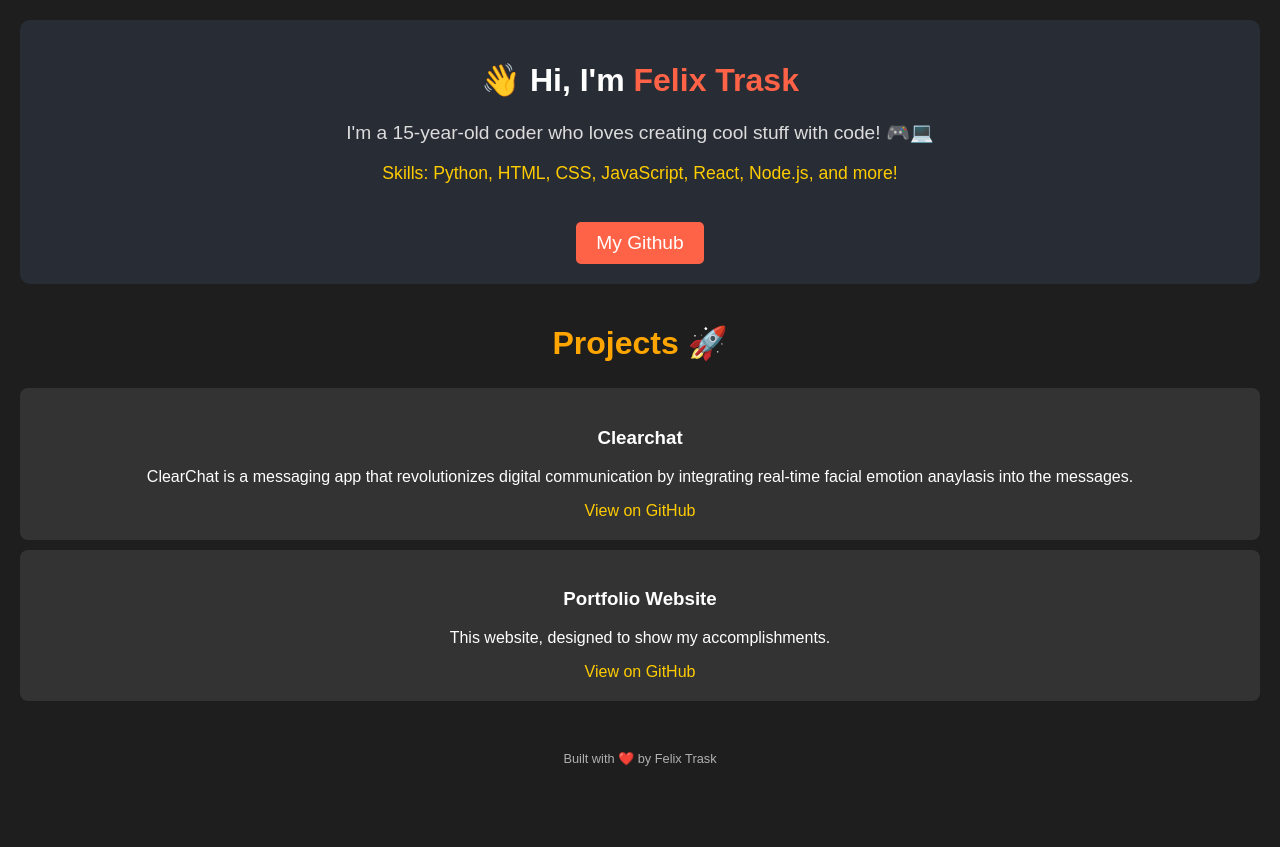
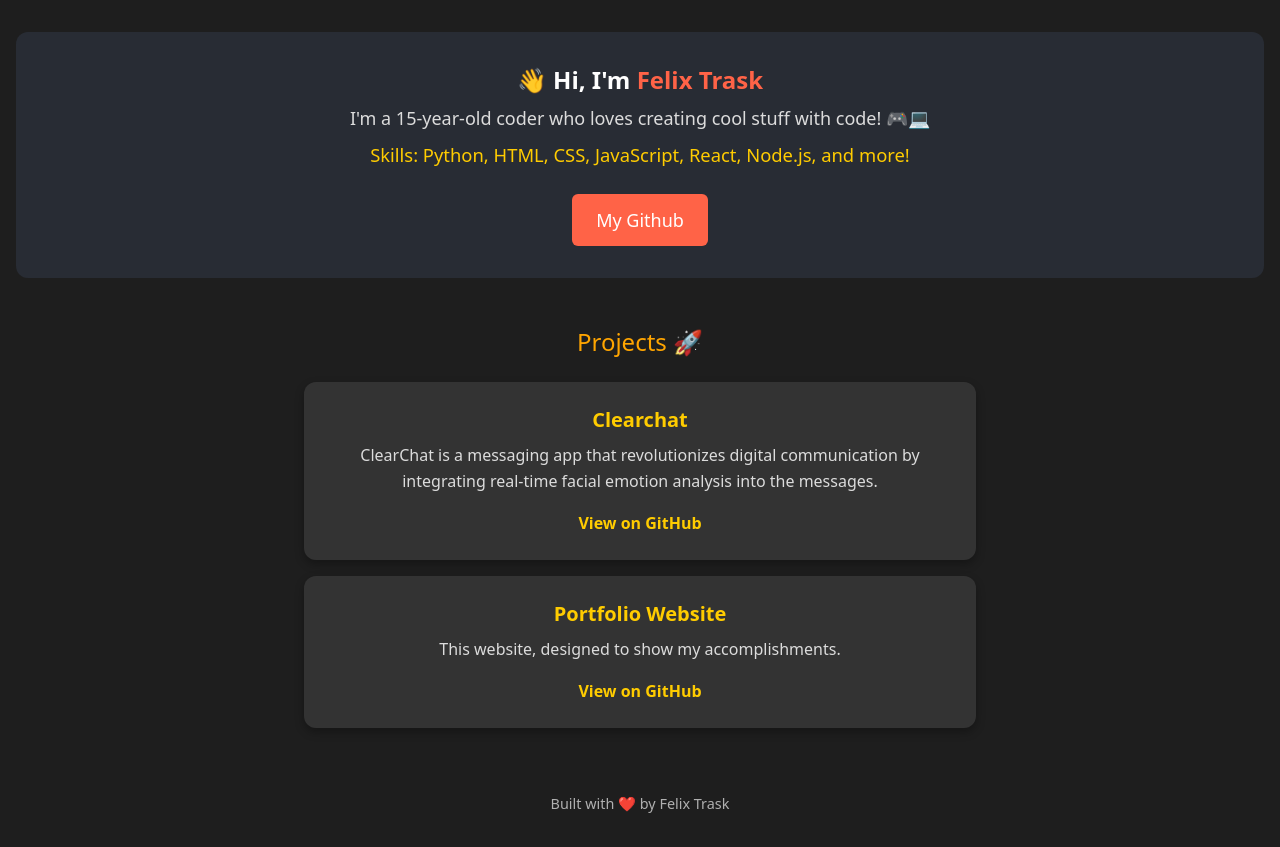
Before and after one commit to FelixTrask/portfolio-website, a React (Create React App) app: page / in a window 1280 px wide. Before the commit the page ends 800 px from the top, so only its background shows below. Built offline with nearby package versions, Linux system fonts and the light colour scheme.

Commit message:
Tailwind Integration

```diff
--- /dev/null
+++ b/postcss.config.js
@@ -0,0 +1,6 @@
+module.exports = {
+  plugins: {
+    tailwindcss: {},
+    autoprefixer: {},
+  },
+}
--- a/src/App.css
+++ b/src/App.css
@@ -1,81 +1,12 @@
-/* App.css */
+@tailwind base;
+@tailwind components;
+@tailwind utilities;
+
 body {
-  font-family: Arial, Helvetica, sans-serif;
   margin: 0;
-  background-color: #1e1e1e;
-  color: #fff;
+  font-family: 'Segoe UI', Tahoma, Geneva, Verdana, sans-serif;
+  background-color: var(--bg-color);
+  color: var(--text-main);
   text-align: center;
+  line-height: 1.6;
 }
-
-.App {
-  padding: 20px;
-}
-
-.App-header {
-  background-color: #282c34;
-  padding: 20px;
-  border-radius: 10px;
-}
-
-.name {
-  color: #ff6347;
-}
-
-.description {
-  font-size: 1.2em;
-  color: #dcdcdc;
-}
-
-.skills {
-  font-size: 1.1em;
-  color: #ffcc00;
-}
-
-.contact-button {
-  background-color: #ff6347;
-  color: white;
-  padding: 10px 20px;
-  border: none;
-  border-radius: 5px;
-  font-size: 1.2em;
-  cursor: pointer;
-  margin-top: 20px;
-}
-
-.contact-button:hover {
-  background-color: #ff4500;
-}
-
-.projects {
-  margin-top: 40px;
-}
-
-.projects h2 {
-  font-size: 2em;
-  color: #ffa500;
-}
-
-.project-card {
-  background-color: #333;
-  border-radius: 8px;
-  padding: 20px;
-  margin: 10px 0;
-}
-
-.project-card a {
-  text-decoration: none;
-  color: #ffcc00;
-}
-
-.project-card a:hover {
-  color: #ff6347;
-}
-
-footer {
-  margin-top: 50px;
-  font-size: 0.8em;
-}
-
-.footer-text {
-  color: #b0b0b0;
-}
--- a/src/App.js
+++ b/src/App.js
@@ -3,39 +3,55 @@ import './App.css';
 
 function App() {
   return (
-    <div className="App">
-      <header className="App-header">
-        <h1>👋 Hi, I'm <span className="name">Felix Trask</span></h1>
-        <p className="description">I'm a 15-year-old coder who loves creating cool stuff with code! 🎮💻</p>
-        <p className="skills">Skills: Python, HTML, CSS, JavaScript, React, Node.js, and more!</p>
+    <div className="bg-bg-dark text-text-main min-h-screen px-4 py-8 text-center font-sans leading-relaxed">
+      <header className="bg-header-dark p-8 rounded-lg mb-8">
+        <h1 className="text-2xl font-bold">
+          👋 Hi, I'm <span className="text-highlight">Felix Trask</span>
+        </h1>
+        <p className="text-lg text-text-sub my-2">I'm a 15-year-old coder who loves creating cool stuff with code! 🎮💻</p>
+        <p className="text-[1.15rem] text-skill mb-6">Skills: Python, HTML, CSS, JavaScript, React, Node.js, and more!</p>
         <button
-          className="contact-button"
+          className="bg-highlight text-white py-3 px-6 rounded-md text-lg cursor-pointer transition-colors hover:bg-highlight-alt"
           onClick={() => window.location.replace("https://www.github.com/FelixTrask")}
         >
           My Github
         </button>
       </header>
 
-      <section className="projects">
-        <h2>Projects 🚀</h2>
-        <div className="project-card">
-          <h3>Clearchat</h3>
-          <p>ClearChat is a messaging app that revolutionizes digital communication by integrating real-time facial emotion anaylasis into the messages.</p>
-          <a href="https://github.com/rayyshen/clearchat" target="_blank" rel="noopener noreferrer">
+      <section className="mt-12">
+        <h2 className="text-2xl text-accent mb-6">Projects 🚀</h2>
+
+        <div className="bg-card-bg rounded-lg p-6 my-4 max-w-2xl mx-auto shadow-card">
+          <h3 className="mb-2 text-skill text-xl font-semibold">Clearchat</h3>
+          <p className="mb-4 text-text-sub">
+            ClearChat is a messaging app that revolutionizes digital communication by integrating real-time facial emotion analysis into the messages.
+          </p>
+          <a
+            className="text-skill font-bold hover:text-highlight transition-colors"
+            href="https://github.com/rayyshen/clearchat"
+            target="_blank"
+            rel="noopener noreferrer"
+          >
             View on GitHub
           </a>
         </div>
-        <div className="project-card">
-          <h3>Portfolio Website</h3>
-          <p>This website, designed to show my accomplishments.</p>
-          <a href="https://github.com/FelixTrask/portfolio-website" target="_blank" rel="noopener noreferrer">
+
+        <div className="bg-card-bg rounded-lg p-6 my-4 max-w-2xl mx-auto shadow-card">
+          <h3 className="mb-2 text-skill text-xl font-semibold">Portfolio Website</h3>
+          <p className="mb-4 text-text-sub">This website, designed to show my accomplishments.</p>
+          <a
+            className="text-skill font-bold hover:text-highlight transition-colors"
+            href="https://github.com/FelixTrask/portfolio-website"
+            target="_blank"
+            rel="noopener noreferrer"
+          >
             View on GitHub
           </a>
         </div>
       </section>
 
-      <footer>
-        <p className="footer-text">Built with ❤️ by Felix Trask</p>
+      <footer className="mt-16 text-xs text-footer-text">
+        Built with ❤️ by Felix Trask
       </footer>
     </div>
   );
--- /dev/null
+++ b/tailwind.config.js
@@ -0,0 +1,30 @@
+/** @type {import('tailwindcss').Config} */
+module.exports = {
+  content: ["./src/**/*.{js,jsx,ts,tsx}"],
+  theme: {
+    extend: {
+      colors: {
+        'bg-dark': '#1e1e1e',
+        'header-dark': '#282c34',
+        'text-main': '#ffffff',
+        'text-sub': '#dcdcdc',
+        'highlight': '#ff6347',
+        'highlight-alt': '#ff4500',
+        'skill': '#ffcc00',
+        'accent': '#ffa500',
+        'card-bg': '#333333',
+        'footer-text': '#b0b0b0',
+      },
+      borderRadius: {
+        'lg': '12px',
+      },
+      boxShadow: {
+        'card': '0 4px 10px rgba(0, 0, 0, 0.3)',
+      },
+      fontSize: {
+        'xs': '0.9rem',
+      }
+    },
+  },
+  plugins: [],
+}
```
Also changed, not shown: 2 other files (tests, documents, lock files or other folders).
